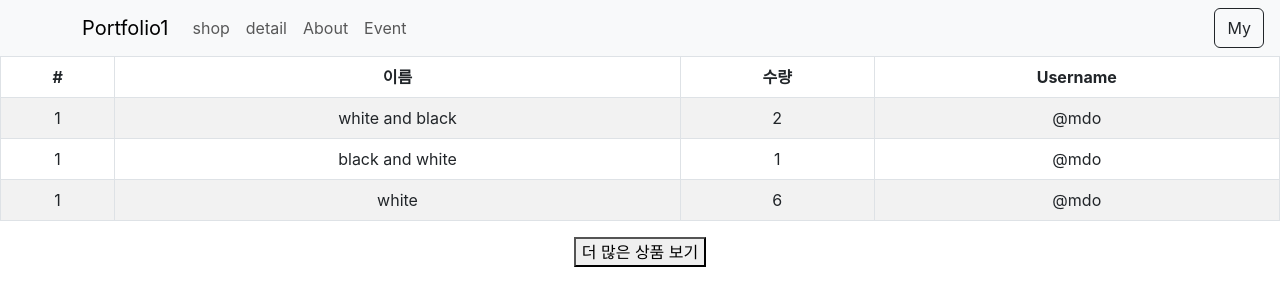
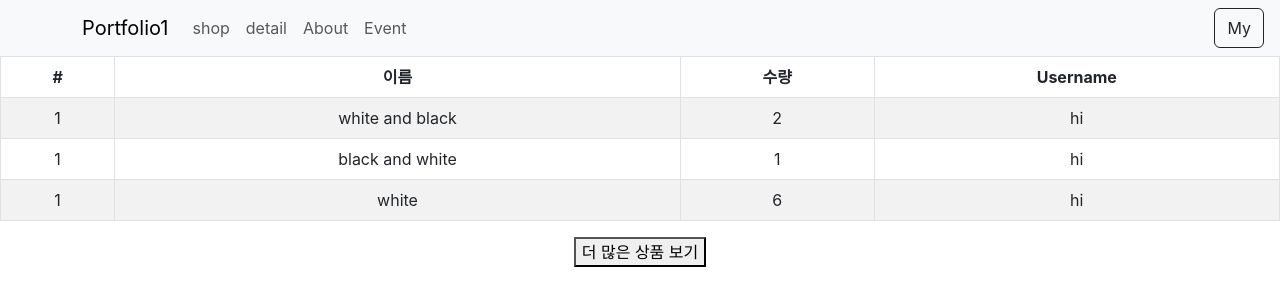
Before and after one commit to YunHwanCho/React, a React (Create React App) app: page /cart in a window 1280 px wide. Shown: the top 306 px of the page. Built offline with nearby package versions, Linux system fonts and the light colour scheme.

Commit message:
Redux 변경

```diff
--- a/src/routes/Cart.js
+++ b/src/routes/Cart.js
@@ -23,7 +23,7 @@ function Cart(){
                 <td>1</td>
                 <td>{state.cart[i].name}</td>
                 <td>{state.cart[i].count}</td>
-                <td>@mdo</td>
+                <td>hi</td>
               </tr>
             })
         }
```
